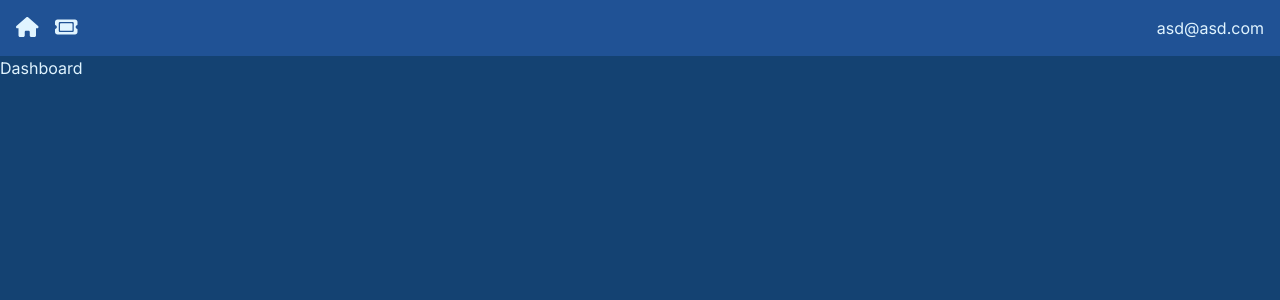
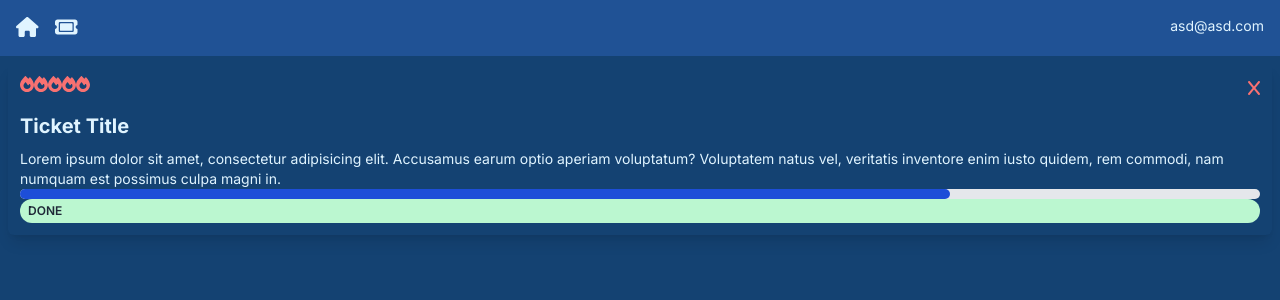
Before and after one commit to DonArthur/ticketing-app, a Next.js app: page / in a window 1280 px wide. Shown: the top 300 px of the page. Built offline with nearby package versions, Linux system fonts and the light colour scheme.

Commit message:
update: add more components

```diff
--- /dev/null
+++ b/app/(components)/DeleteBlock.tsx
@@ -0,0 +1,12 @@
+import { faX } from '@fortawesome/free-solid-svg-icons/faX'
+import { FontAwesomeIcon } from '@fortawesome/react-fontawesome'
+
+type Props = {}
+
+const DeleteBlock = (props: Props) => {
+    return (
+        <FontAwesomeIcon icon={faX} className='text-red-400 hover:cursor-pointer hover:text-red-200' />
+    )
+}
+
+export default DeleteBlock
--- /dev/null
+++ b/app/(components)/PriorityDisplay.tsx
@@ -0,0 +1,18 @@
+import { faFire } from '@fortawesome/free-solid-svg-icons/faFire'
+import { FontAwesomeIcon } from '@fortawesome/react-fontawesome'
+
+type Props = {}
+
+const PriorityDisplay = (props: Props) => {
+    return (
+        <div className='flex justify-start align-baseline'>
+            <FontAwesomeIcon icon={faFire} className='text-red-400' />
+            <FontAwesomeIcon icon={faFire} className='text-red-400' />
+            <FontAwesomeIcon icon={faFire} className='text-red-400' />
+            <FontAwesomeIcon icon={faFire} className='text-red-400' />
+            <FontAwesomeIcon icon={faFire} className='text-red-400' />
+        </div>
+    )
+}
+
+export default PriorityDisplay
--- /dev/null
+++ b/app/(components)/ProgressDisplay.tsx
@@ -0,0 +1,11 @@
+type Props = {}
+
+const ProgressDisplay = (props: Props) => {
+    return (
+        <div className="w-full bg-gray-200 rounded-full h-2.5">
+            <div className="bg-blue-700 h-2.5 rounded-full" style={{ width: '75%' }}></div>
+        </div>
+    )
+}
+
+export default ProgressDisplay
--- /dev/null
+++ b/app/(components)/StatusDisplay.tsx
@@ -0,0 +1,11 @@
+type Props = {}
+
+const StatusDisplay = (props: Props) => {
+    return (
+        <span className="inline-block rounded-full px-2 py-1 text-xs font-semibold text-gray-800 bg-green-200 uppercase">
+            done
+        </span>
+    )
+}
+
+export default StatusDisplay
--- /dev/null
+++ b/app/(components)/TicketCard.tsx
@@ -0,0 +1,26 @@
+import DeleteBlock from "./DeleteBlock"
+import PriorityDisplay from "./PriorityDisplay"
+import ProgressDisplay from "./ProgressDisplay"
+import StatusDisplay from "./StatusDisplay"
+
+type Props = {}
+
+const TicketCard = (props: Props) => {
+    return (
+        <div className="flex flex-col hover:bg-card-hover rounded-md shadow-lg p-3 m-2">
+            <div className="flex mb-3">
+                <PriorityDisplay />
+                <div className="ml-auto">
+                    <DeleteBlock />
+                </div>
+            </div>
+            <h4>Ticket Title</h4>
+            <hr className="h-px border-0 bg-page mb-2" />
+            <p className="whitespace-pre-wrap">Lorem ipsum dolor sit amet, consectetur adipisicing elit. Accusamus earum optio aperiam voluptatum? Voluptatem natus vel, veritatis inventore enim iusto quidem, rem commodi, nam numquam est possimus culpa magni in.</p>
+            <ProgressDisplay />
+            <StatusDisplay />
+        </div>
+    )
+}
+
+export default TicketCard
--- a/app/globals.css
+++ b/app/globals.css
@@ -1,6 +1,28 @@
 @tailwind base;
 @tailwind components;
 @tailwind utilities;
+
+@layer base{
+    h1, h2, h3, h4 {
+        @apply font-bold;
+    }
+
+    h1 {
+        @apply text-4xl;
+    }
+    h2 {
+        @apply text-3xl;
+    }
+    h3 {
+        @apply text-2xl;
+    }
+    h4 {
+        @apply text-xl;
+    }
+    p {
+        @apply text-sm text-default-text;
+    }
+}
 
 @layer components{
     .icon {
--- a/app/page.tsx
+++ b/app/page.tsx
@@ -1,8 +1,10 @@
+import TicketCard from "./(components)/TicketCard"
+
 type Props = {}
 
 const Dashboard = (props: Props) => {
   return (
-    <div>Dashboard</div>
+    <div><TicketCard /></div>
   )
 }
 
```
